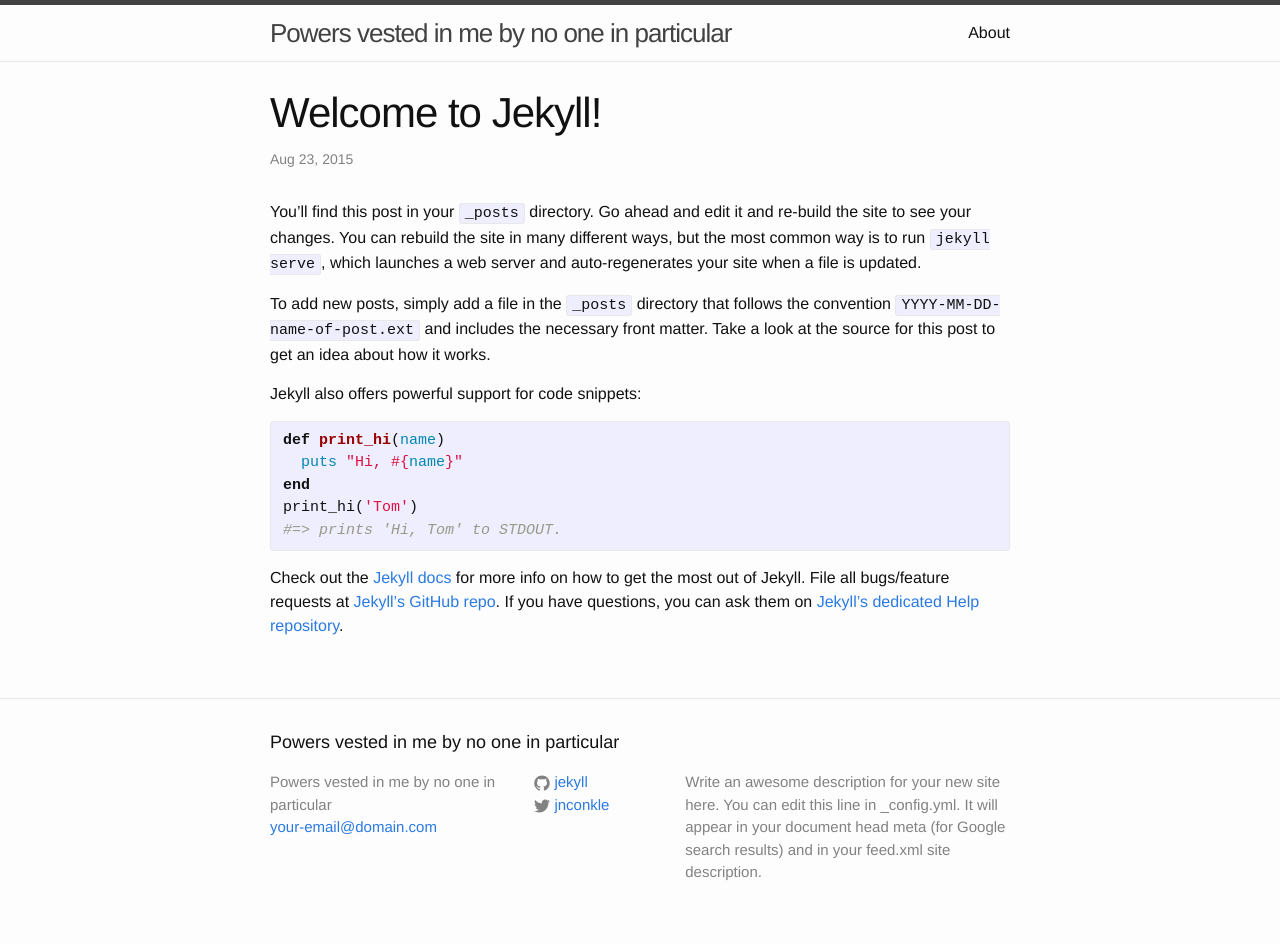
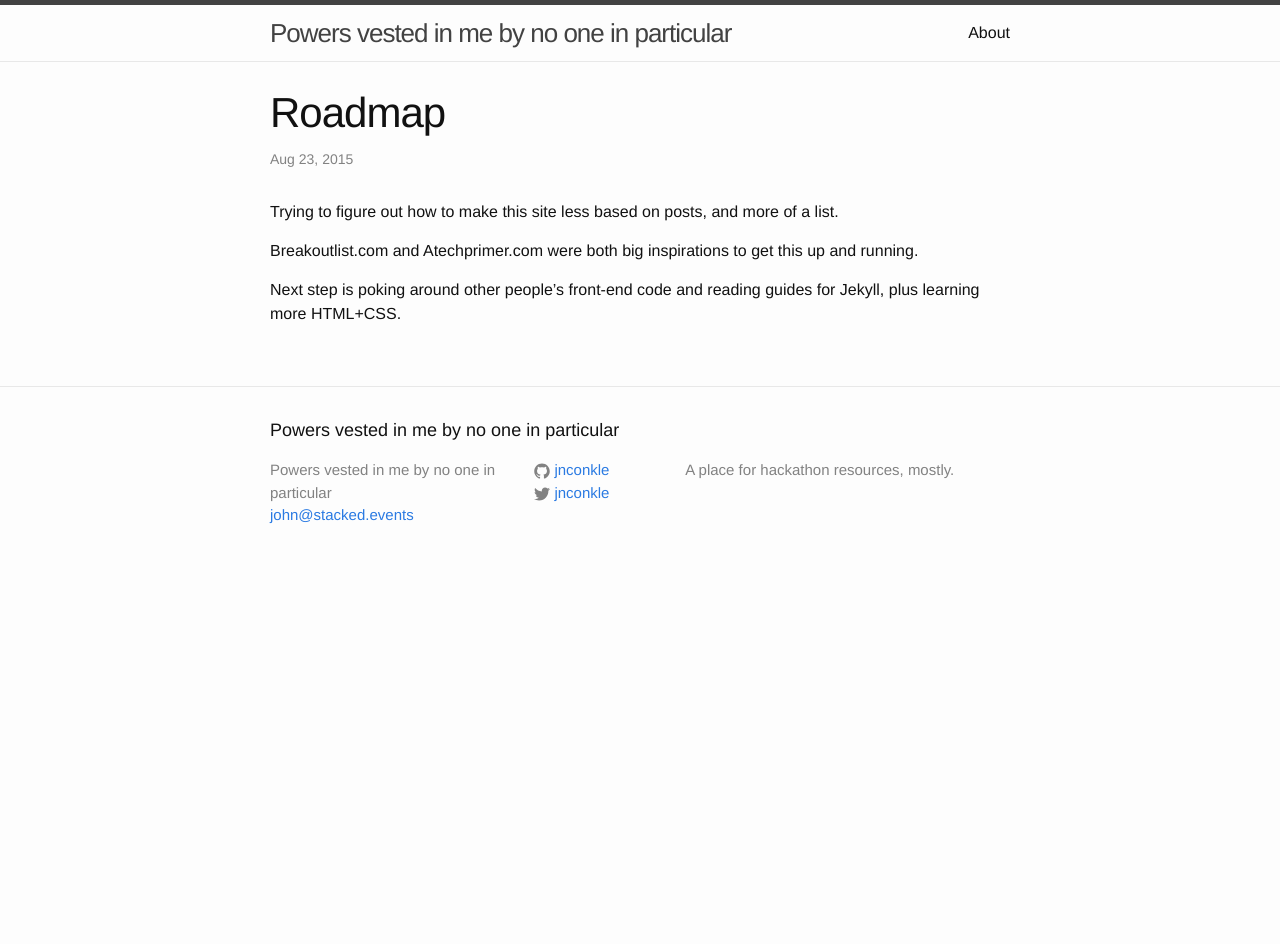
Before and after one commit to jnconkle/vested-by-no-one, a Jekyll site: the page built from _posts/2015-08-23-welcome-to-jekyll.markdown, in a window 1280 px wide. Built offline with Jekyll 4.4.1, drawn with Linux system fonts in a browser that asks for light colours; after the commit the page ends 900 px from its top, so only the background shows below that.

Commit message:
facelift

```diff
--- a/_config.yml
+++ b/_config.yml
@@ -1,14 +1,12 @@
 # Site settings
 title: Powers vested in me by no one in particular
-email: your-email@domain.com
+email: john@stacked.events
 description: > # this means to ignore newlines until "baseurl:"
-  Write an awesome description for your new site here. You can edit this
-  line in _config.yml. It will appear in your document head meta (for
-  Google search results) and in your feed.xml site description.
+  A place for hackathon resources, mostly.
 baseurl: "/vested-by-no-one" # the subpath of your site, e.g. /blog/
 url: "http://jnconkle.github.io" # the base hostname & protocol for your site
 twitter_username: jnconkle
-github_username:  jekyll
+github_username:  jnconkle
 
 # Build settings
 markdown: kramdown
--- a/_posts/2015-08-23-welcome-to-jekyll.markdown
+++ b/_posts/2015-08-23-welcome-to-jekyll.markdown
@@ -1,25 +1,12 @@
 ---
 layout: post
-title:  "Welcome to Jekyll!"
+title:  "Roadmap"
 date:   2015-08-23 23:58:55
-categories: jekyll update
+categories:
 ---
-You’ll find this post in your `_posts` directory. Go ahead and edit it and re-build the site to see your changes. You can rebuild the site in many different ways, but the most common way is to run `jekyll serve`, which launches a web server and auto-regenerates your site when a file is updated.
 
-To add new posts, simply add a file in the `_posts` directory that follows the convention `YYYY-MM-DD-name-of-post.ext` and includes the necessary front matter. Take a look at the source for this post to get an idea about how it works.
+Trying to figure out how to make this site less based on posts, and more of a list.
 
-Jekyll also offers powerful support for code snippets:
+Breakoutlist.com and Atechprimer.com were both big inspirations to get this up and running.
 
-{% highlight ruby %}
-def print_hi(name)
-  puts "Hi, #{name}"
-end
-print_hi('Tom')
-#=> prints 'Hi, Tom' to STDOUT.
-{% endhighlight %}
-
-Check out the [Jekyll docs][jekyll] for more info on how to get the most out of Jekyll. File all bugs/feature requests at [Jekyll’s GitHub repo][jekyll-gh]. If you have questions, you can ask them on [Jekyll’s dedicated Help repository][jekyll-help].
-
-[jekyll]:      http://jekyllrb.com
-[jekyll-gh]:   https://github.com/jekyll/jekyll
-[jekyll-help]: https://github.com/jekyll/jekyll-help
+Next step is poking around other people's front-end code and reading guides for Jekyll, plus learning more HTML+CSS.
```
Also changed, not shown: about.md (+8 -3 lines), feed.xml (deleted, +0 -30 lines).
